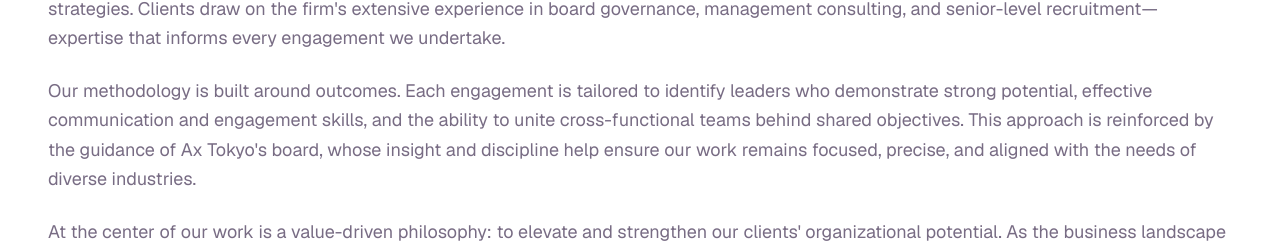
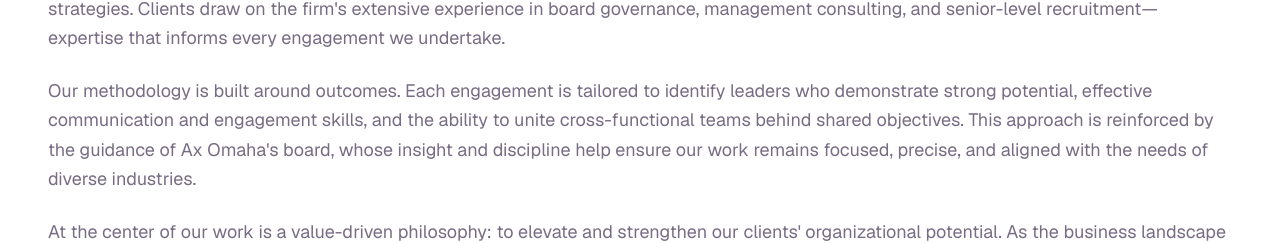
Before and after one commit to newgraph8-commits/Ax-Omaha, a Next.js app: page /acquisition in a window 1280 px wide. Shown: the part 381-624 px from the top of the page. Built offline with nearby package versions, Linux system fonts and the light colour scheme; a web font is replaced by a local one.

Commit message:
fix: update text on acquisition route to reference Ax Omaha's board
Maintain consistency with new brand identity on Premium Talent Acquisition page.

```diff
--- a/app/acquisition/page.tsx
+++ b/app/acquisition/page.tsx
@@ -31,7 +31,7 @@ export default function AcquisitionPage() {
                 Our methodology is built around outcomes. Each engagement is tailored to identify leaders who
                 demonstrate strong potential, effective communication and engagement skills, and the ability to unite
                 cross-functional teams behind shared objectives. This approach is reinforced by the guidance of Ax
-                Tokyo's board, whose insight and discipline help ensure our work remains focused, precise, and aligned
+                Omaha's board, whose insight and discipline help ensure our work remains focused, precise, and aligned
                 with the needs of diverse industries.
               </p>
               <p className="leading-relaxed">
```
